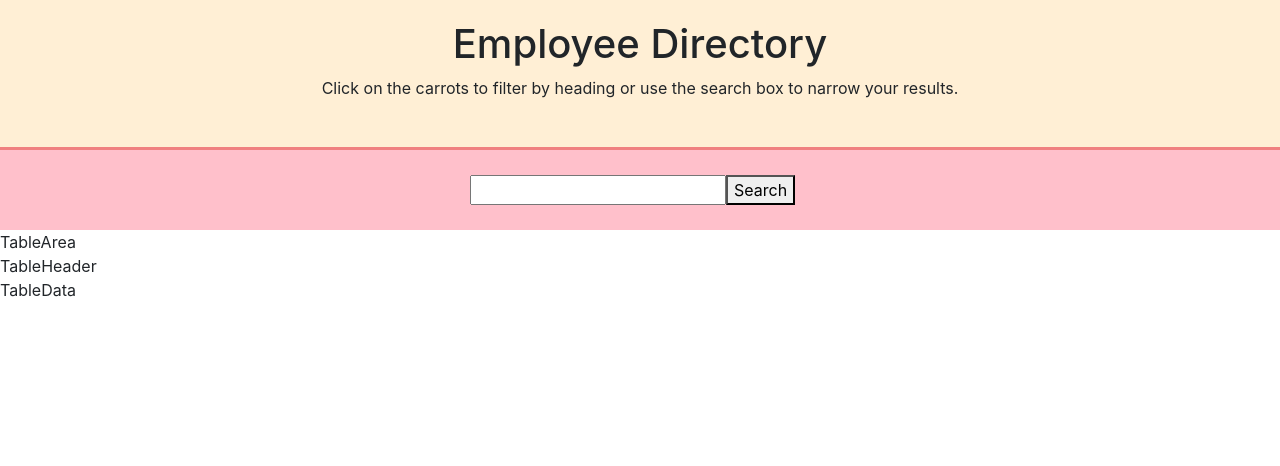
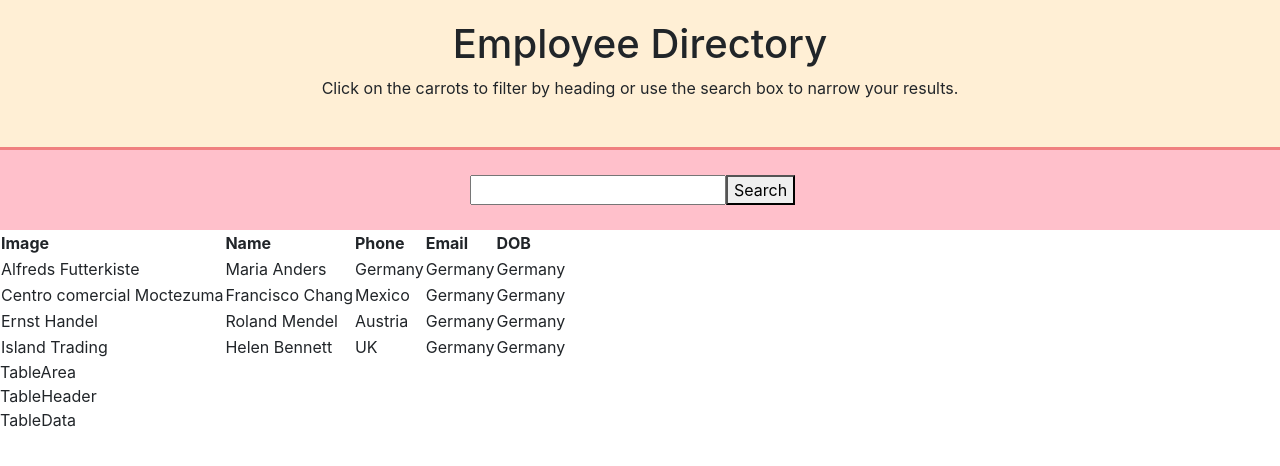
Before and after one commit to s88leigh/Employee-Directory, a React (Create React App) app in the folder employee-directory-react/: page / in a window 1280 px wide. Shown: the top 466 px of the page. Built offline with nearby package versions, Linux system fonts and the light colour scheme.

Commit message:
added table

```diff
--- a/employee-directory-react/src/components/TableArea/index.js
+++ b/employee-directory-react/src/components/TableArea/index.js
@@ -5,6 +5,44 @@ export default class TableArea extends React.Component {
     render() {
         return(
             <div>
+               <table>
+  <tr>
+    <th>Image</th>
+    <th>Name</th>
+    <th>Phone</th>
+    <th>Email</th>
+    <th>DOB</th>
+  </tr>
+  <tr>
+    <td>Alfreds Futterkiste</td>
+    <td>Maria Anders</td>
+    <td>Germany</td>
+    <td>Germany</td>
+    <td>Germany</td>
+
+  </tr>
+  <tr>
+    <td>Centro comercial Moctezuma</td>
+    <td>Francisco Chang</td>
+    <td>Mexico</td>
+    <td>Germany</td>
+    <td>Germany</td>
+  </tr>
+  <tr>
+    <td>Ernst Handel</td>
+    <td>Roland Mendel</td>
+    <td>Austria</td>
+    <td>Germany</td>
+    <td>Germany</td>
+  </tr>
+  <tr>
+    <td>Island Trading</td>
+    <td>Helen Bennett</td>
+    <td>UK</td>
+    <td>Germany</td>
+    <td>Germany</td>
+  </tr>
+  </table>
                 TableArea
             </div>
         )
```
Also changed, not shown: employee-directory-react/src/components/TableArea/tableStyle.css (added).
